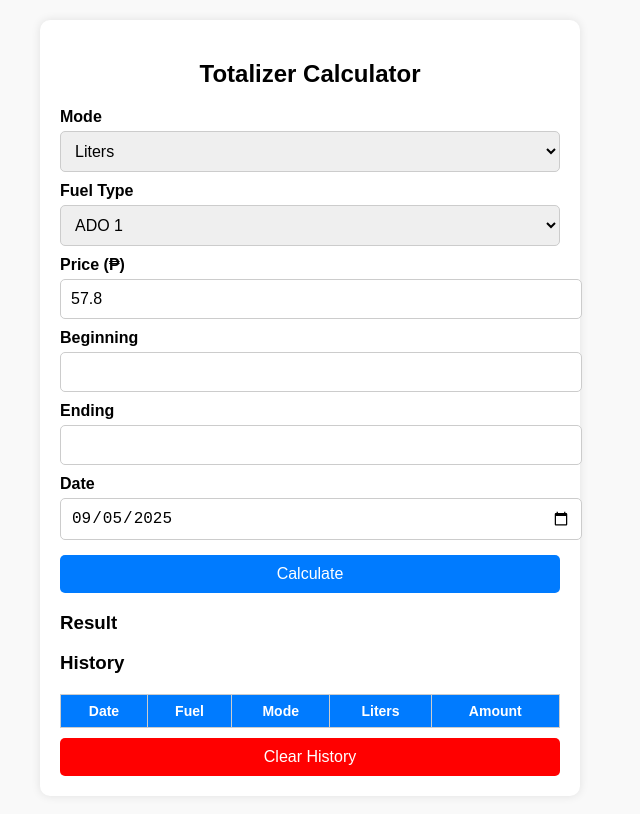
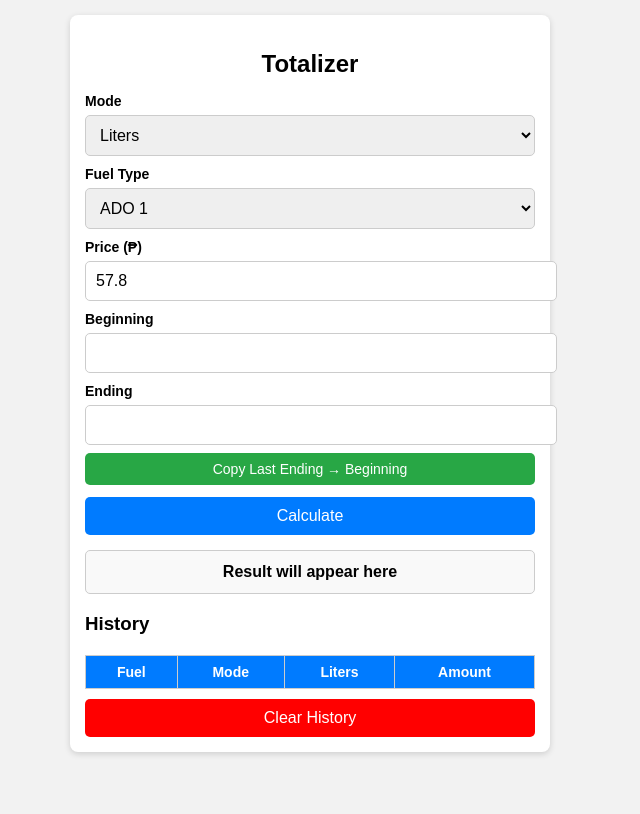
Before and after one commit to Supremecristian/Pmr, a plain HTML site: page index.html in a window 1280 px wide. Shown: the whole page, without its empty margins (330-970 px from the left). Drawn offline with Linux system fonts and the light colour scheme.

Commit message:
Update index.html

```diff
--- a/index.html
+++ b/index.html
@@ -5,22 +5,25 @@
   <meta name="viewport" content="width=device-width, initial-scale=1.0">
   <title>Totalizer Calculator</title>
   <style>
-    body { font-family: Arial, sans-serif; margin: 20px; background:#f9f9f9; }
-    h2 { text-align: center; }
-    .container { max-width: 500px; margin: auto; background: white; padding: 20px; border-radius: 10px; box-shadow: 0 0 10px rgba(0,0,0,0.1); }
-    label { display: block; margin-top: 10px; font-weight: bold; }
-    input, select, button { width: 100%; padding: 10px; margin-top: 5px; border: 1px solid #ccc; border-radius: 5px; font-size: 16px; }
-    button { background: #007bff; color: white; border: none; margin-top: 15px; }
+    body { font-family: Arial, sans-serif; margin: 0; padding: 15px; background:#f2f2f2; }
+    h2 { text-align: center; margin-bottom: 15px; }
+    .container { max-width: 450px; margin: auto; background: white; padding: 15px; border-radius: 8px; box-shadow: 0 2px 6px rgba(0,0,0,0.15); }
+    label { display: block; margin-top: 10px; font-weight: bold; font-size: 14px; }
+    input, select, button { width: 100%; padding: 10px; margin-top: 6px; border: 1px solid #ccc; border-radius: 5px; font-size: 16px; }
+    button { background: #007bff; color: white; border: none; margin-top: 12px; }
     button:hover { background: #0056b3; cursor: pointer; }
-    table { width: 100%; border-collapse: collapse; margin-top: 20px; }
-    th, td { border: 1px solid #ccc; padding: 8px; text-align: center; font-size: 14px; }
+    .small-btn { background: #28a745; font-size: 14px; padding: 8px; margin-top: 8px; }
+    .small-btn:hover { background: #1e7e34; }
+    .clear-btn { background: red; margin-top: 10px; }
+    .result-box { margin-top: 15px; padding: 12px; background: #f9f9f9; border: 1px solid #ccc; border-radius: 5px; text-align: center; font-size: 16px; font-weight: bold; }
+    table { width: 100%; border-collapse: collapse; margin-top: 20px; font-size: 14px; }
+    th, td { border: 1px solid #ccc; padding: 8px; text-align: center; }
     th { background: #007bff; color: white; }
-    .clear-btn { background: red; margin-top: 10px; }
   </style>
 </head>
 <body>
   <div class="container">
-    <h2>Totalizer Calculator</h2>
+    <h2>Totalizer</h2>
 
     <label for="mode">Mode</label>
     <select id="mode">
@@ -46,19 +49,15 @@
     <label for="end">Ending</label>
     <input type="number" id="end" step="0.01">
 
-    <label for="date">Date</label>
-    <input type="date" id="date">
-
+    <button class="small-btn" onclick="copyLastEnding()">Copy Last Ending → Beginning</button>
     <button onclick="calculate()">Calculate</button>
 
-    <h3>Result</h3>
-    <p id="result"></p>
+    <div class="result-box" id="result">Result will appear here</div>
 
     <h3>History</h3>
     <table id="historyTable">
       <thead>
         <tr>
-          <th>Date</th>
           <th>Fuel</th>
           <th>Mode</th>
           <th>Liters</th>
@@ -81,7 +80,6 @@
       localStorage.setItem("totalizerData", JSON.stringify(data));
     }
 
-    // Round to 2 decimals
     function round2(v) {
       return Math.round(v * 100) / 100;
     }
@@ -92,9 +90,8 @@
       let price = parseFloat(document.getElementById("price").value);
       let begin = parseFloat(document.getElementById("begin").value);
       let end = parseFloat(document.getElementById("end").value);
-      let date = document.getElementById("date").value;
 
-      if (isNaN(begin) || isNaN(end) || isNaN(price) || !date) {
+      if (isNaN(begin) || isNaN(end) || isNaN(price)) {
         alert("Please fill all fields");
         return;
       }
@@ -127,10 +124,21 @@
       data.inputs[fuel][mode] = { begin, end };
 
       // Save history
-      data.history.push({ date, fuel, mode, liters, amount });
-
+      data.history.push({ fuel, mode, liters, amount, end });
       saveData(data);
       loadUI();
+    }
+
+    function copyLastEnding() {
+      let mode = document.getElementById("mode").value;
+      let fuel = document.getElementById("fuel").value;
+      let data = loadData();
+
+      if (data.inputs[fuel] && data.inputs[fuel][mode]) {
+        document.getElementById("begin").value = data.inputs[fuel][mode].end;
+      } else {
+        alert("No previous ending found for this mode and fuel.");
+      }
     }
 
     function loadUI() {
@@ -153,7 +161,7 @@
       tbody.innerHTML = "";
       data.history.forEach(row => {
         let tr = document.createElement("tr");
-        tr.innerHTML = `<td>${row.date}</td><td>${row.fuel}</td><td>${row.mode}</td><td>${row.liters.toFixed(2)}</td><td>₱${row.amount.toFixed(2)}</td>`;
+        tr.innerHTML = `<td>${row.fuel}</td><td>${row.mode}</td><td>${row.liters.toFixed(2)}</td><td>₱${row.amount.toFixed(2)}</td>`;
         tbody.appendChild(tr);
       });
     }
@@ -165,10 +173,7 @@
       loadUI();
     }
 
-    // Auto-fill today's date
     window.onload = () => {
-      let today = new Date().toISOString().split("T")[0];
-      document.getElementById("date").value = today;
       loadUI();
     };
 
```
